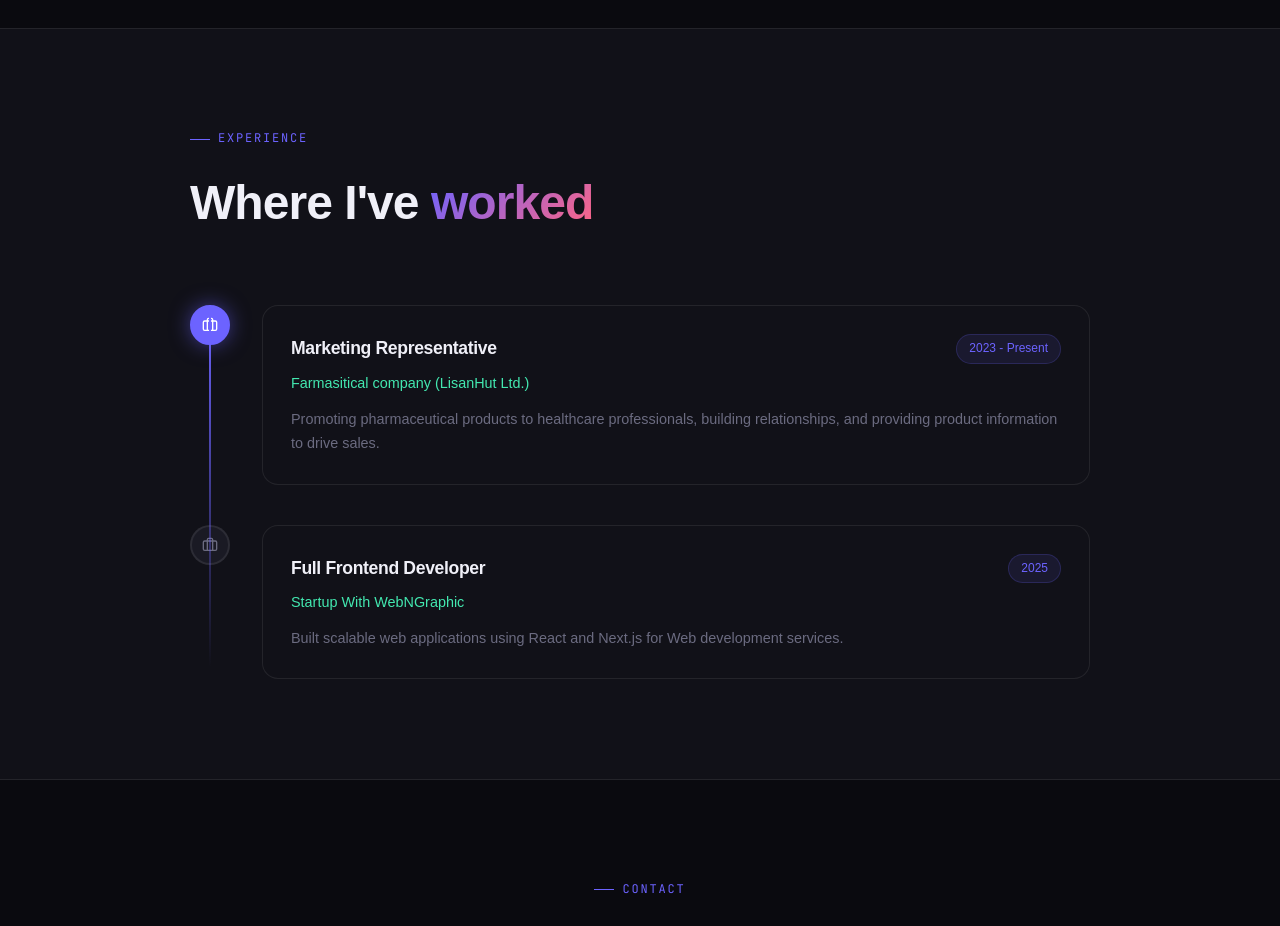
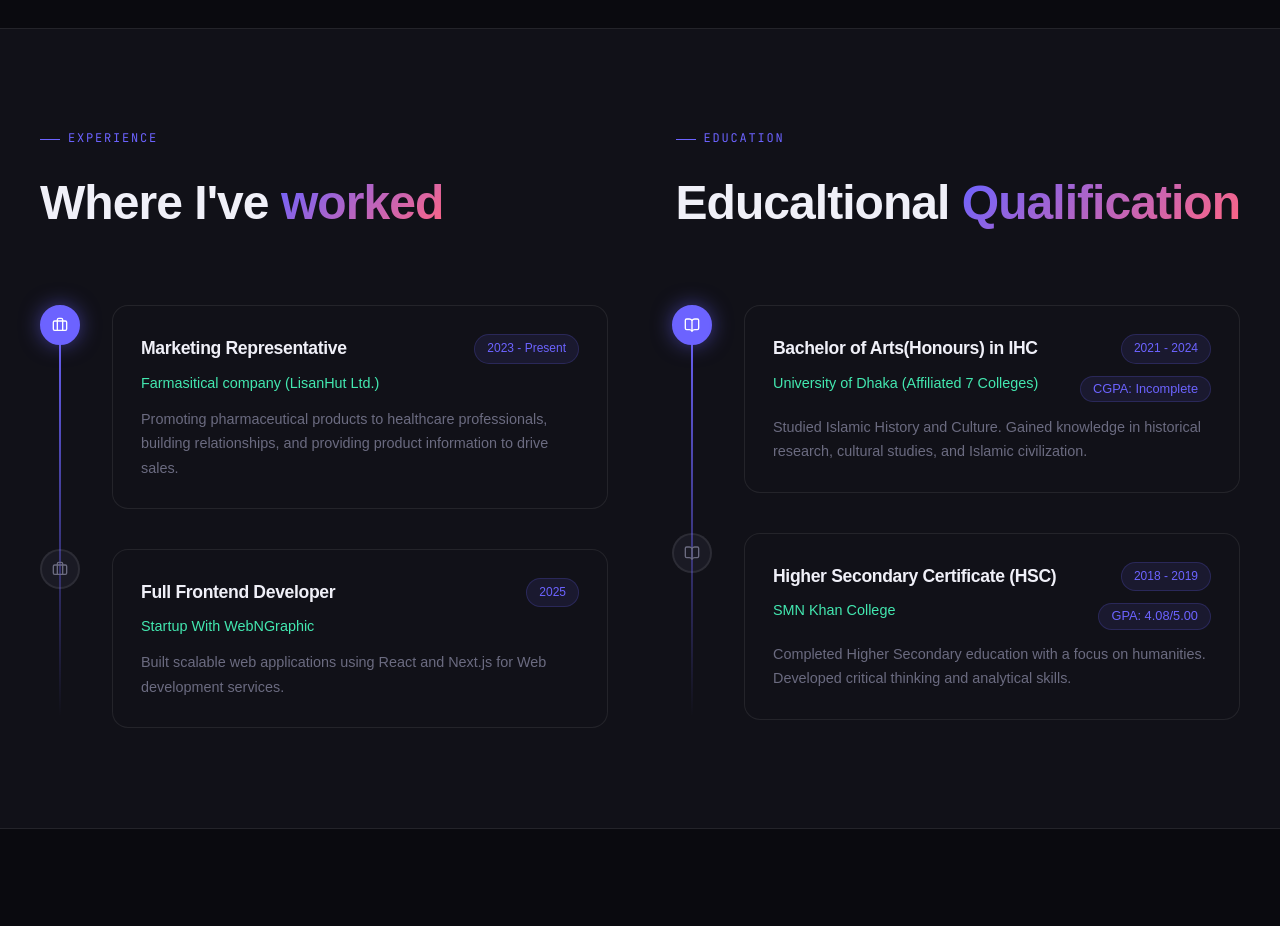
Before and after one commit to fahimad24/portfolio, a Next.js app: page / in a window 1280 px wide. Shown: the part 3600-4526 px from the top of the page. Built offline with nearby package versions, Linux system fonts and the light colour scheme.

Commit message:
added Educational qualification section

```diff
--- a/components/sections/ExperienceSection.tsx
+++ b/components/sections/ExperienceSection.tsx
@@ -1,5 +1,5 @@
-import { experiences } from "@/data/portfolio";
-import { Briefcase } from "lucide-react";
+import { experiences, education } from "@/data/portfolio";
+import { BookOpen, Briefcase } from "lucide-react";
 
 export default function ExperienceSection() {
   return (
@@ -7,15 +7,23 @@ export default function ExperienceSection() {
       id="experience"
       className="py-25 px-6 bg-surface border-t border-b border-border"
     >
-      <div className="max-w-225 mx-auto">
-        <div className="mb-16">
+      <div className="max-w-300 mx-auto">
+        <div className="mb-16 flex flex-col md:flex-row md:justify-between gap-12">
+          <div>
             <p className="section-label mb-4">Experience</p>
             <h2 className="text-[clamp(2rem,4vw,3rem)]">
               Where I&apos;ve <span className="gradient-text">worked</span>
             </h2>
           </div>
-
-        <div className="relative">
+          <div>
+            <p className="section-label mb-4">Education</p>
+            <h2 className="text-[clamp(2rem,4vw,3rem)]">
+              Educaltional <span className="gradient-text">Qualification</span>
+            </h2>
+          </div>
+        </div>
+        <div className="flex flex-col md:flex-row gap-16">
+          <div className="relative flex-1">
             {/* Timeline line */}
             <div
               className="absolute left-4.75 top-3 bottom-3 w-0.5"
@@ -47,6 +55,7 @@ export default function ExperienceSection() {
                   >
                     <Briefcase
                       size={16}
+                      className="relative z-10"
                       color={i === 0 ? "white" : "var(--color-muted)"}
                     />
                   </div>
@@ -76,6 +85,81 @@ export default function ExperienceSection() {
               ))}
             </div>
           </div>
+          <div className="relative flex-1">
+            {/* Timeline line */}
+            <div
+              className="absolute left-4.75 top-3 bottom-3 w-0.5"
+              style={{
+                background:
+                  "linear-gradient(to bottom, var(--color-accent), transparent)",
+              }}
+            />
+
+            <div className="flex flex-col" style={{ gap: "40px" }}>
+              {education.map((edu, i) => (
+                <div
+                  key={i}
+                  className="flex"
+                  style={{ gap: "32px", paddingLeft: "0" }}
+                >
+                  {/* Dot */}
+                  <div
+                    className="w-10 h-10 rounded-full shrink-0 flex items-center justify-center"
+                    style={{
+                      background:
+                        i === 0
+                          ? "var(--color-accent)"
+                          : "var(--color-surface-2)",
+                      border: `2px solid ${i === 0 ? "var(--color-accent)" : "var(--color-border)"}`,
+                      boxShadow:
+                        i === 0 ? "0 0 20px rgba(108,99,255,0.5)" : "none",
+                    }}
+                  >
+                    <BookOpen
+                      size={16}
+                      className="relative z-10"
+                      color={i === 0 ? "white" : "var(--color-muted)"}
+                    />
+                  </div>
+
+                  {/* Content */}
+                  <div className="glow-card flex-1 p-7">
+                    <div className="flex flex-wrap justify-between gap-2 mb-2">
+                      <h3 className="text-[1.1rem]">{edu.degree}</h3>
+                      <span
+                        className="text-[0.75rem] font-['JetBrains Mono'] text-accent px-3 py-1 rounded-full"
+                        style={{
+                          background: "rgba(108,99,255,0.1)",
+                          border: "1px solid rgba(108,99,255,0.2)",
+                        }}
+                      >
+                        {edu.period}
+                      </span>
+                    </div>
+                    <div className="flex flex-wrap justify-between items-center gap-2 mb-2">
+                      <p className="text-[0.9rem] text-accent-3 mb-3 font-medium">
+                        {edu.institution}
+                      </p>
+                      <span
+                        className="text-[0.8rem] font-['JetBrains Mono'] text-accent px-3 py-0.5 rounded-full block"
+                        style={{
+                          background: "rgba(108,99,255,0.1)",
+                          border: "1px solid rgba(108,99,255,0.2)",
+                        }}
+                      >
+                        {edu.graide}
+                      </span>
+                    </div>
+
+                    <p className="text-[0.9rem] text-muted leading-[1.7]">
+                      {edu.description}
+                    </p>
+                  </div>
+                </div>
+              ))}
+            </div>
+          </div>
+        </div>
       </div>
     </section>
   );
--- a/data/portfolio.ts
+++ b/data/portfolio.ts
@@ -76,3 +76,20 @@ export const experiences = [
   },
 
 ];
+
+export const education = [
+  {
+    institution: "University of Dhaka (Affiliated 7 Colleges)",
+    degree: "Bachelor of Arts(Honours) in IHC",
+    period: "2021 - 2024",
+    description: "Studied Islamic History and Culture. Gained knowledge in historical research, cultural studies, and Islamic civilization.",
+    graide: "CGPA: Incomplete",
+  },
+  {
+    institution: "SMN Khan College",
+    degree: "Higher Secondary Certificate (HSC)",
+    period: "2018 - 2019",
+    description: "Completed Higher Secondary education with a focus on humanities. Developed critical thinking and analytical skills.",
+    graide: "GPA: 4.08/5.00",
+  },
+];
```
Lines whose indentation alone changed are shown as unchanged.
